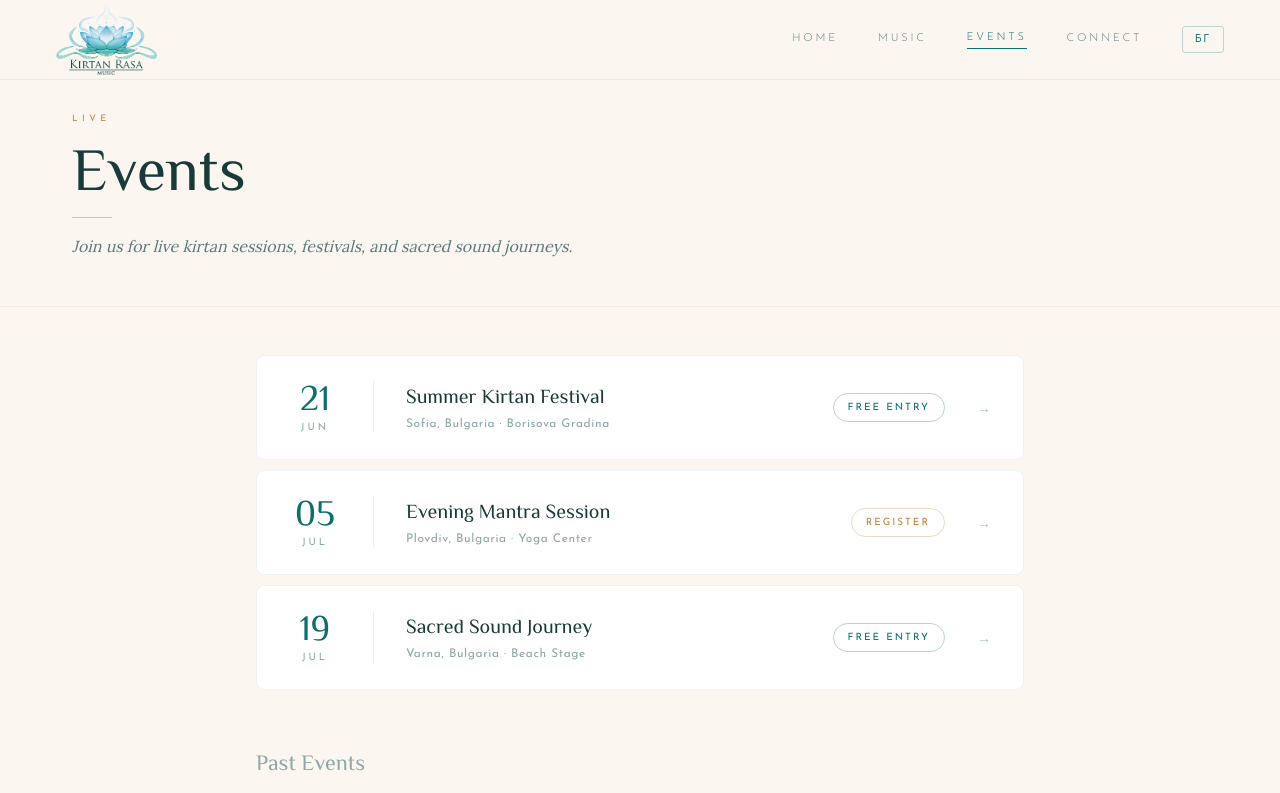
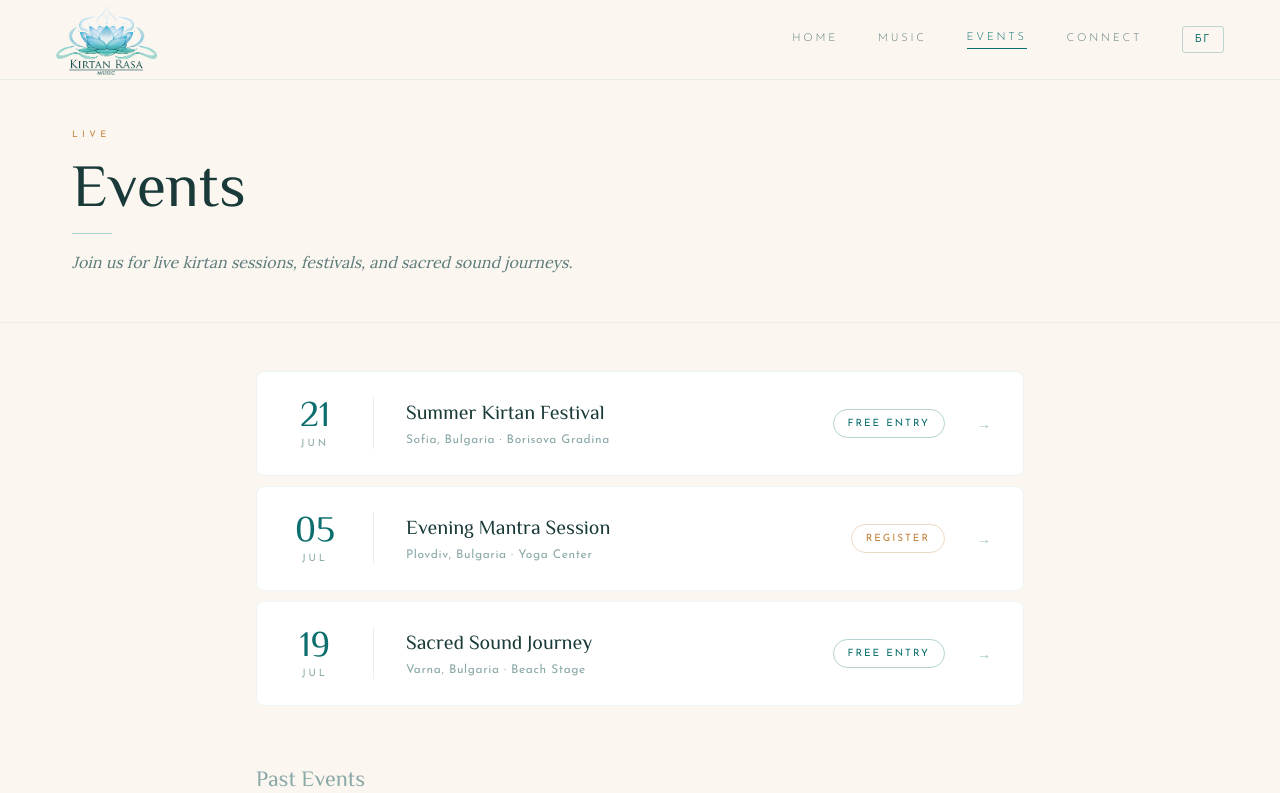
Before and after one commit to usein-salihov/kirtan_rasa_music, a Next.js app: page /en/events in a window 1280 px wide. Shown: the top 793 px of the page. Built offline with nearby package versions, Linux system fonts and the light colour scheme.

Commit message:
fix: page header spacing and music page min-height

```diff
--- a/app/[locale]/events/page.tsx
+++ b/app/[locale]/events/page.tsx
@@ -23,7 +23,7 @@ export default async function EventsPage({
     <div style={{ backgroundColor: 'var(--ivory)', minHeight: '100vh' }}>
       {/* Page header */}
       <div
-        className="px-6 pt-28 pb-12 md:px-[72px]"
+        className="px-6 pt-32 pb-12 md:px-[72px]"
         style={{ borderBottom: '1px solid rgba(13,110,110,0.06)' }}
       >
         <p
--- a/app/[locale]/music/page.tsx
+++ b/app/[locale]/music/page.tsx
@@ -19,11 +19,10 @@ export default async function MusicPage({
   const tMusic = await getTranslations({ locale, namespace: 'music' });
 
   return (
-    <>
+    <div style={{ backgroundColor: 'var(--ivory)', minHeight: 'calc(100vh - 80px)' }}>
       {/* Section header */}
       <div
-        className="px-6 pt-14 pb-0 md:px-[72px]"
-        style={{ backgroundColor: 'var(--ivory)' }}
+        className="px-6 pt-32 pb-0 md:px-[72px]"
       >
         <p
           style={{
@@ -52,6 +51,6 @@ export default async function MusicPage({
       </div>
 
       <MusicSection />
-    </>
+    </div>
   );
 }
--- a/components/ConnectSection.tsx
+++ b/components/ConnectSection.tsx
@@ -43,7 +43,7 @@ export default function ConnectSection() {
 
   return (
     <div
-      className="px-6 py-14 md:px-20 md:py-20"
+      className="px-6 pt-32 pb-14 md:px-20 md:pb-20"
       style={{ backgroundColor: 'var(--ivory)' }}
     >
       {/* Section header */}
```
